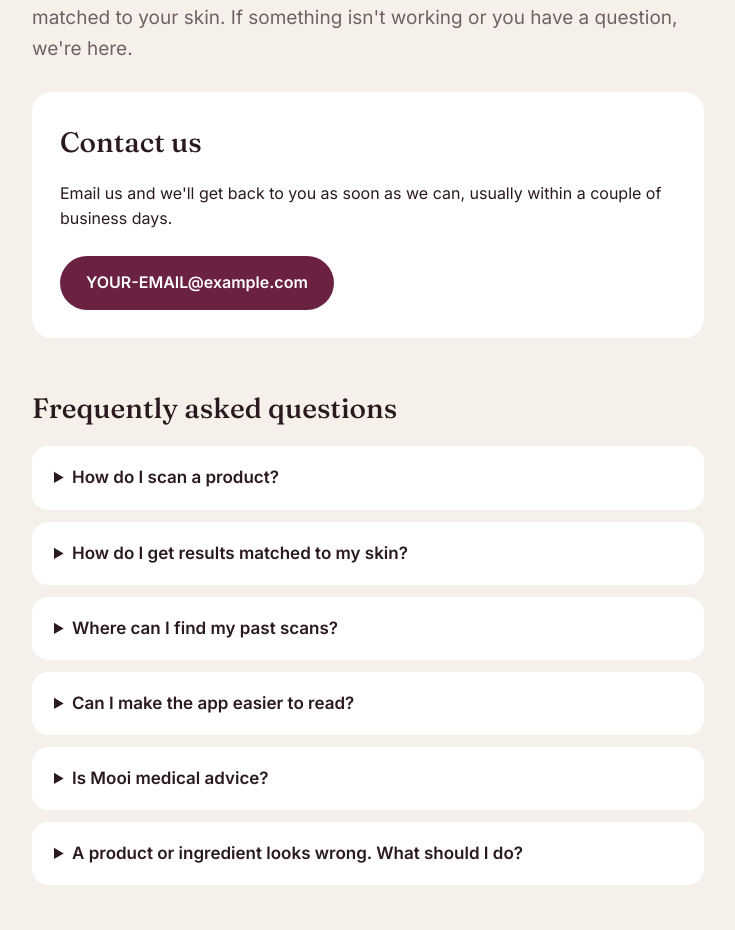
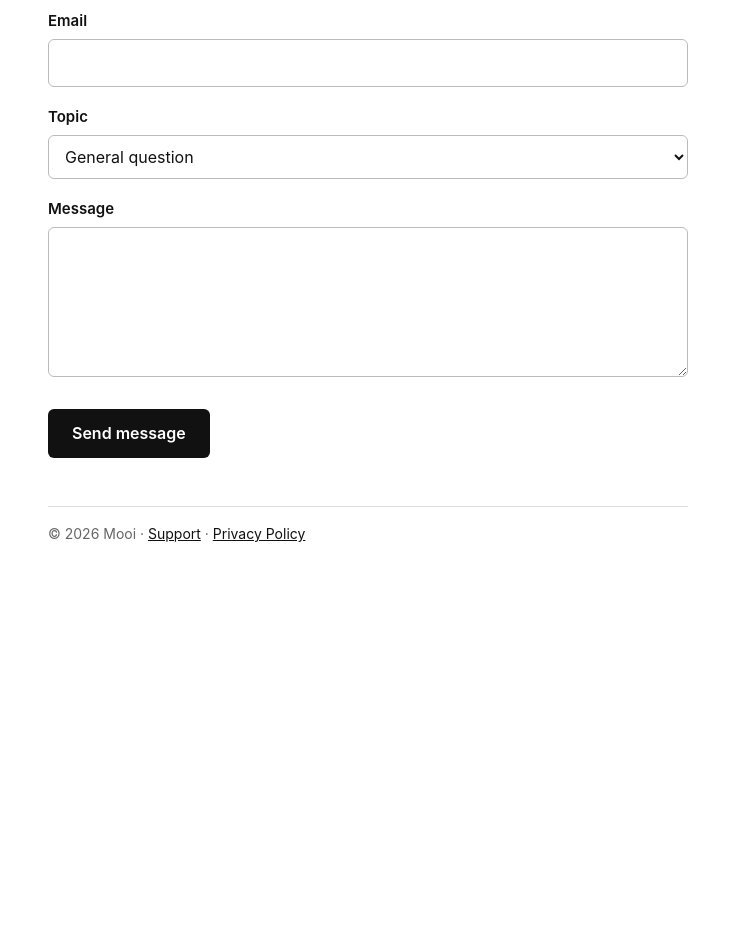
Before and after one commit to BlakeS0009/Mooi-support, a plain HTML site: page Support.html in a window 1280 px wide. Shown: the part 247-1177 px from the top of the page, without its empty margins (272-1007 px from the left). After the commit the page ends 857 px from the top, so only its background shows below. Drawn offline with Linux system fonts and the light colour scheme.

Commit message:
Add files via upload

```diff
--- a/Support.html
+++ b/Support.html
@@ -3,79 +3,58 @@
 <head>
 <meta charset="utf-8">
 <meta name="viewport" content="width=device-width, initial-scale=1">
-<title>Mooi – Support</title>
-<meta name="description" content="Help and support for Mooi, the skincare ingredient scanner.">
-<link rel="preconnect" href="https://fonts.googleapis.com">
-<link href="https://fonts.googleapis.com/css2?family=Fraunces:ital,opsz,wght@0,9..144,500;0,9..144,600;1,9..144,500&family=Inter:wght@400;500;600&display=swap" rel="stylesheet">
+<title>Mooi – Contact</title>
 <style>
-  :root { --cream:#F5F0EA; --card:#FFFFFF; --ink:#2A1A20; --muted:#6E6166; --plum:#6B2142; --line:#E8E0DA; }
-  * { box-sizing: border-box; }
-  body { margin:0; background:var(--cream); color:var(--ink); font-family:'Inter',system-ui,sans-serif; line-height:1.6; }
-  .wrap { max-width:720px; margin:0 auto; padding:56px 24px 80px; }
-  .brand { font-family:'Fraunces',Georgia,serif; font-weight:600; font-size:28px; color:var(--plum); text-decoration:none; }
-  h1 { font-family:'Fraunces',Georgia,serif; font-weight:500; font-size:clamp(40px,7vw,60px); line-height:1.05; letter-spacing:-1px; margin:40px 0 16px; }
-  h1 em { color:var(--plum); }
-  h2 { font-family:'Fraunces',Georgia,serif; font-weight:500; font-size:28px; margin:48px 0 16px; }
-  p { margin:0 0 16px; }
-  .lead { font-size:19px; color:var(--muted); }
-  .card { background:var(--card); border-radius:20px; padding:28px; margin-top:28px; }
-  .btn { display:inline-block; background:var(--plum); color:#fff; text-decoration:none; font-weight:600; padding:14px 26px; border-radius:999px; margin-top:8px; }
-  .btn:hover { background:#561832; }
-  details { background:var(--card); border-radius:16px; padding:18px 22px; margin-bottom:12px; }
-  summary { cursor:pointer; font-weight:600; font-size:17px; }
-  details p { margin:12px 0 0; color:#4F4549; }
-  a { color:var(--plum); }
-  footer { margin-top:64px; padding-top:24px; border-top:1px solid var(--line); font-size:14px; color:var(--muted); display:flex; gap:20px; flex-wrap:wrap; }
+  body { margin:0; background:#fff; color:#111; font-family:-apple-system,BlinkMacSystemFont,"Segoe UI",Helvetica,Arial,sans-serif; line-height:1.6; }
+  main { max-width:640px; margin:0 auto; padding:48px 20px 64px; }
+  h1 { font-size:32px; margin:0 0 8px; }
+  p { margin:0 0 12px; color:#333; }
+  a { color:#111; }
+  form { margin-top:28px; }
+  label { display:block; font-weight:600; font-size:15px; margin:18px 0 6px; }
+  input, select, textarea { width:100%; box-sizing:border-box; font:inherit; font-size:16px; padding:10px 12px; border:1px solid #bbb; border-radius:6px; background:#fff; color:#111; }
+  textarea { min-height:150px; resize:vertical; }
+  input:focus, select:focus, textarea:focus { outline:2px solid #111; outline-offset:1px; }
+  button { margin-top:24px; font:inherit; font-size:16px; font-weight:600; padding:12px 24px; border:none; border-radius:6px; background:#111; color:#fff; cursor:pointer; }
+  button:hover { background:#333; }
+  .note { font-size:14px; color:#666; margin-top:16px; }
+  footer { margin-top:48px; padding-top:16px; border-top:1px solid #ddd; font-size:14px; color:#666; }
 </style>
 </head>
 <body>
-<main class="wrap">
-  <a class="brand" href="./">Mooi</a>
+<main>
+  <h1>Contact Mooi</h1>
+  <p>Send us a message and we'll get back to you as soon as we can.</p>
 
-  <h1>How can we <em>help?</em></h1>
-  <p class="lead">Mooi scans skincare ingredient lists and explains them in plain English, matched to your skin. If something isn't working or you have a question, we're here.</p>
+  <form action="https://formsubmit.co/blakestevens0909@icloud.com" method="POST">
+    <input type="hidden" name="_subject" value="New Mooi support message">
+    <input type="hidden" name="_template" value="table">
 
-  <div class="card">
-    <h2 style="margin-top:0">Contact us</h2>
-    <p>Email us and we'll get back to you as soon as we can, usually within a couple of business days.</p>
-    <a class="btn" href="mailto:YOUR-EMAIL@example.com">YOUR-EMAIL@example.com</a>
-  </div>
+    <label for="name">Name</label>
+    <input id="name" name="name" type="text" autocomplete="name" required>
 
-  <h2>Frequently asked questions</h2>
+    <label for="email">Email</label>
+    <input id="email" name="email" type="email" autocomplete="email" required>
 
-  <details>
-    <summary>How do I scan a product?</summary>
-    <p>Tap the scan button in the middle of the bottom bar and point it at the product's ingredient list. Mooi will break down each ingredient and give you a short summary.</p>
-  </details>
+    <label for="topic">Topic</label>
+    <select id="topic" name="topic">
+      <option>General question</option>
+      <option>Problem with the app</option>
+      <option>Incorrect product or ingredient</option>
+      <option>Missing brand or product</option>
+      <option>Feature request or feedback</option>
+      <option>Privacy and data</option>
+      <option>Other</option>
+    </select>
 
-  <details>
-    <summary>How do I get results matched to my skin?</summary>
-    <p>Open My skincare (the smiley face icon) and choose your skin type and concerns. From then on, every scan highlights ingredients that suit you and flags the ones that might not.</p>
-  </details>
+    <label for="message">Message</label>
+    <textarea id="message" name="message" required></textarea>
 
-  <details>
-    <summary>Where can I find my past scans?</summary>
-    <p>Tap the History icon on the right of the bottom bar. Every scan is saved there so you can look back and compare.</p>
-  </details>
-
-  <details>
-    <summary>Can I make the app easier to read?</summary>
-    <p>Yes. In Settings you'll find colour-vision modes, increased contrast, bold text, dyslexia-friendly text, reduced animations, and light and dark themes.</p>
-  </details>
-
-  <details>
-    <summary>Is Mooi medical advice?</summary>
-    <p>No. Mooi explains what ingredients are and what they're commonly used for. It doesn't diagnose or treat skin conditions. If you're worried about your skin, please speak with a dermatologist or your GP.</p>
-  </details>
-
-  <details>
-    <summary>A product or ingredient looks wrong. What should I do?</summary>
-    <p>Please email us with the product name and a photo of the ingredient list, and we'll take a look.</p>
-  </details>
+    <button type="submit">Send message</button>
+  </form>
 
   <footer>
-    <span>© 2026 Mooi</span>
-    <a href="privacy.html">Privacy Policy</a>
+    © 2026 Mooi · <a href="./">Support</a> · <a href="privacy.html">Privacy Policy</a>
   </footer>
 </main>
 </body>
```
